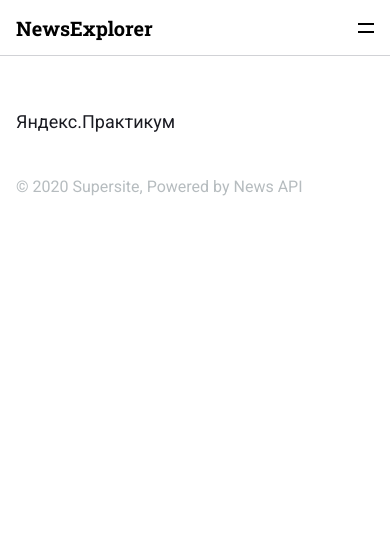
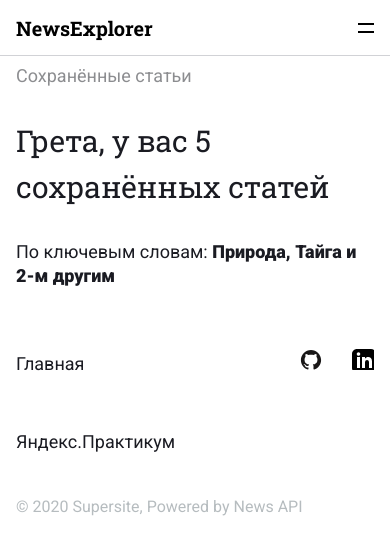
Before and after one commit to Comediant24/news-explorer-frontend, a React (Create React App) app: page /saved-news in a window 390 px wide. Shown: the top 554 px of the page. Built offline with nearby package versions, Linux system fonts and the light colour scheme.

Commit message:
feat: создать SavedNews и  SavedNewsHeader

```diff
--- a/src/components/App/App.js
+++ b/src/components/App/App.js
@@ -3,11 +3,12 @@ import { Route, Switch, useLocation } from 'react-router-dom';
 import Footer from '../Footer/Footer';
 import Header from '../Header/Header';
 import Main from '../Main/Main';
+import SavedNews from '../SavedNews/SavedNews';
 import './App.css';
 
 function App() {
   const { pathname } = useLocation();
-  const [loggedIn, setLoggedIn] = useState(false);
+  const [loggedIn, setLoggedIn] = useState(true);
 
   return (
     <div className="app">
@@ -16,6 +17,9 @@ function App() {
         <Route exact path="/">
           <Main location={pathname} />
         </Route>
+        <Route exact path="/saved-news">
+          <SavedNews location={pathname} />
+        </Route>
       </Switch>
       <Footer />
     </div>
--- /dev/null
+++ b/src/components/SavedNews/SavedNews.js
@@ -0,0 +1,13 @@
+import React from 'react';
+import SavedNewsHeader from '../SavedNewsHeader/SavedNewsHeader';
+import './SavedNews.css';
+
+const SavedNews = () => {
+  return (
+    <section className="savednews">
+      <SavedNewsHeader />
+    </section>
+  );
+};
+
+export default SavedNews;
--- /dev/null
+++ b/src/components/SavedNewsHeader/SavedNewsHeader.css
@@ -0,0 +1,78 @@
+.savedheader__container {
+  display: flex;
+  gap: 30px;
+  flex-direction: column;
+  box-sizing: border-box;
+  color: #ffffff;
+  padding: 120px 104px 56px;
+  max-width: 1440px;
+  margin: 0 auto;
+}
+
+.savedheader__description {
+  font-family: Roboto;
+  font-style: normal;
+  font-weight: normal;
+  font-size: 18px;
+  line-height: 24px;
+  color: rgba(26, 27, 34, 0.5);
+  margin: 0;
+}
+
+.savedheader__title {
+  font-family: Roboto Slab;
+  font-style: normal;
+  font-weight: normal;
+  font-size: 40px;
+  line-height: 46px;
+  color: #1a1b22;
+  margin: 0;
+  max-width: 530px;
+}
+
+.savedheader__tag-list {
+  font-family: Roboto;
+  font-style: normal;
+  font-weight: 400;
+  font-size: 18px;
+  line-height: 24px;
+  color: #1a1b22;
+  margin: 0;
+}
+
+.savedheader__tag {
+  font-weight: 700;
+}
+
+@media screen and (max-width: 900px) {
+  .savedheader__container {
+    padding: 90px 40px 32px;
+  }
+
+  .savedheader__description {
+    font-style: 14px;
+  }
+
+  .savedheader__title {
+    font-size: 30px;
+    max-width: 336px;
+  }
+
+  .savedheader__tag-list {
+    font-size: 14px;
+  }
+}
+
+@media screen and (max-width: 550px) {
+  .savedheader__container {
+    padding: 64px 16px 32px;
+  }
+
+  .savedheader__description {
+    font-style: 12px;
+  }
+
+  .savedheader__tag-list {
+    font-size: 18px;
+  }
+}
--- /dev/null
+++ b/src/components/SavedNewsHeader/SavedNewsHeader.js
@@ -0,0 +1,21 @@
+import React from 'react';
+import './SavedNewsHeader.css';
+
+const SavedNewsHeader = () => {
+  return (
+    <section className="savedheader">
+      <div className="savedheader__container">
+        <p className="savedheader__description">Сохранённые статьи</p>
+        <h1 className="savedheader__title">
+          Грета, у вас 5 сохранённых статей
+        </h1>
+        <p className="savedheader__tag-list">
+          По ключевым словам:
+          <span className="savedheader__tag"> Природа, Тайга и 2-м другим</span>
+        </p>
+      </div>
+    </section>
+  );
+};
+
+export default SavedNewsHeader;
```
Also changed, not shown: src/components/SavedNews/SavedNews.css (added).
